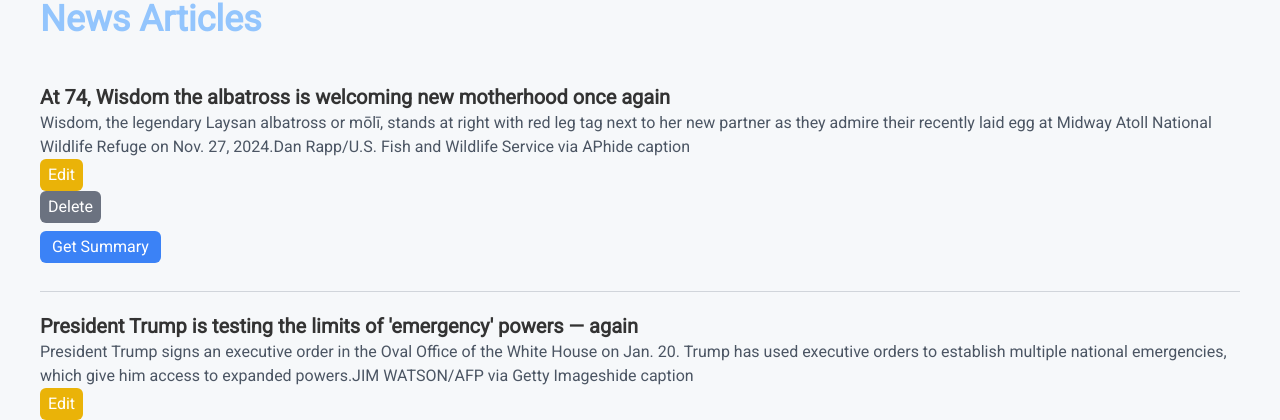
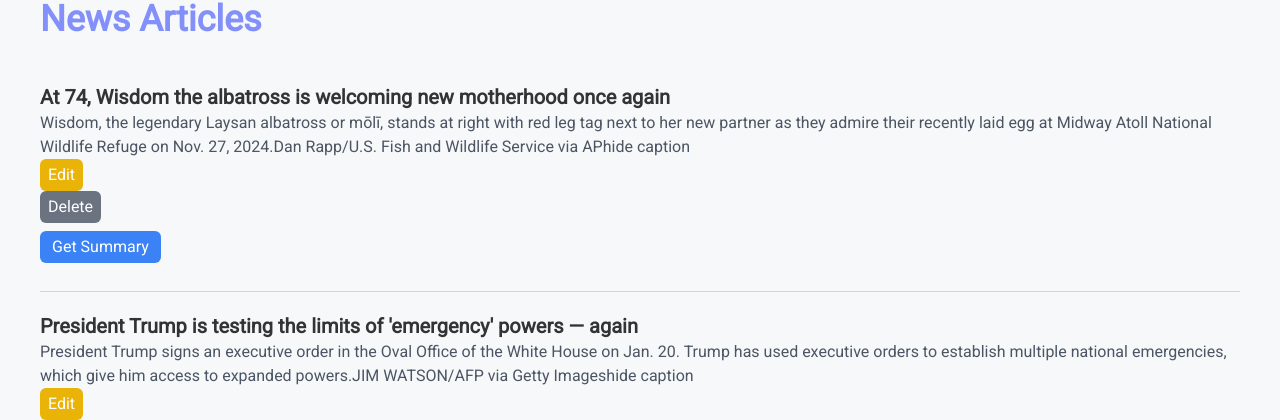
Before and after one commit to jsnorek/NewsNow, a Flask app: page / in a window 1280 px wide. Shown: the part 663-1083 px from the top of the page. Run offline with Flask 3, Linux system fonts and the light colour scheme; data comes from the database, SQL or seed files in the repository; some libraries are stand-ins or nearby versions.

Commit message:
updating news article section header css to align with style guide

```diff
--- a/templates/index.html
+++ b/templates/index.html
@@ -103,7 +103,7 @@
     <img src="{{ url_for('weather_chart') }}" alt="Weather Data Chart">
 
     <!-- News Articles -->
-    <h1 class="text-4xl font-semibold mb-6"><a href="/" class="text-blue-300 hover:text-blue-400">News Articles</a></h1>
+    <h1 class="text-4xl font-semibold mb-6"><a href="/" class="text-accent hover:text-primary">News Articles</a></h1>
 
     {% for article in articles %}
     <div class="news-article article border-b border-gray-300 py-5"
```
